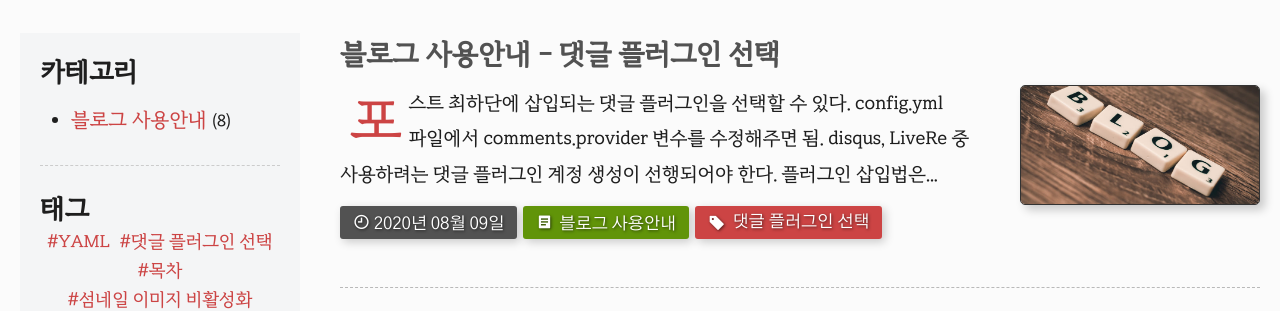
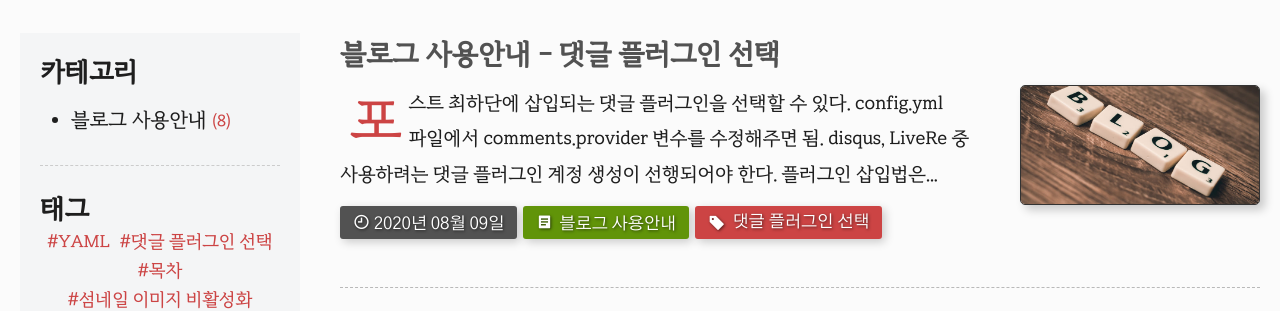
Before and after one commit to selosele/jekyll-theme-tidyred, a Jekyll site: the page built from index.html, in a window 1280 px wide and 1400 px high, scrolled down 482 px. Shown: the part 150-461 px from the top of the window. Built offline with Jekyll 4.4.1, drawn with Linux system fonts in a browser that asks for light colours; the list of posts is cut into pages by our own code.

Commit message:
다크모드 HTML/CSS 수정

```diff
--- a/_layouts/archive.html
+++ b/_layouts/archive.html
@@ -24,7 +24,7 @@
           {%- if category[1].size == i -%}
           <li>
             <a href="{{ '/' | relative_url }}category-list/#btn-{{ category[0] | url_encode | replace: '%', '0' | replace: '+', '1' | replace: '.', '2' | replace: ',', '3' | downcase }}" itemprop="keywords" rel="tag">{{ category[0] }}</a>
-            <small class="category-list__count">
+            <small class="post-group-list__item--category-count">
               <span class="sr-only">{{ site.data.ui-text[site.locale].main_menu_number_of_posts }}</span> ({{ category[1].size }})
             </small>
           </li>
--- a/_sass/tidy-red/_page.scss
+++ b/_sass/tidy-red/_page.scss
@@ -126,6 +126,7 @@
 
             > a {
                line-height: 1.5;
+               color: $black03;
 
                @media (min-width: $min-large-width) {
                   &:hover {
@@ -133,6 +134,10 @@
                   }
                }
             }
+         }
+
+         &-count {
+            color: $sub-color03;
          }
       }
 
--- a/_sass/tidy-red/_themes.scss
+++ b/_sass/tidy-red/_themes.scss
@@ -60,7 +60,35 @@
 
       // 메인 카테고리/태그 목록
       .post-group-list {
-         background-color: theme-style("bg-color");;
+         background-color: theme-style("bg-color");
+
+         &__item {
+            &--category {
+               li {
+                  > a {
+                     color: theme-style("text-color");
+
+                     &:not(:hover) {
+                        text-decoration: none;
+                     }
+                  }
+               }
+
+               &-count {
+                  color: theme-style("text-color");
+               }
+            }
+
+            &--tag {
+               li {
+                  > a {
+                     &:not(:hover) {
+                        text-decoration: none;
+                     }
+                  }
+               }
+            }
+         }
       }
 
       // 아카이브
```
